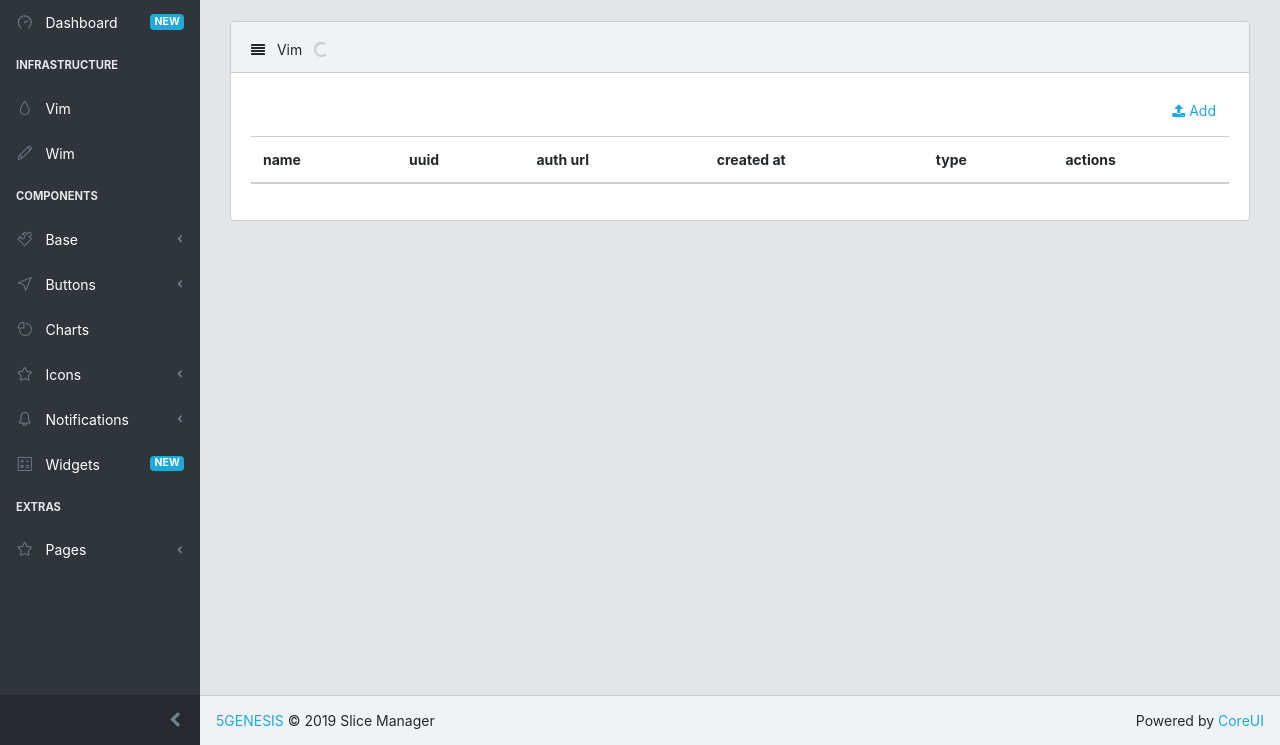
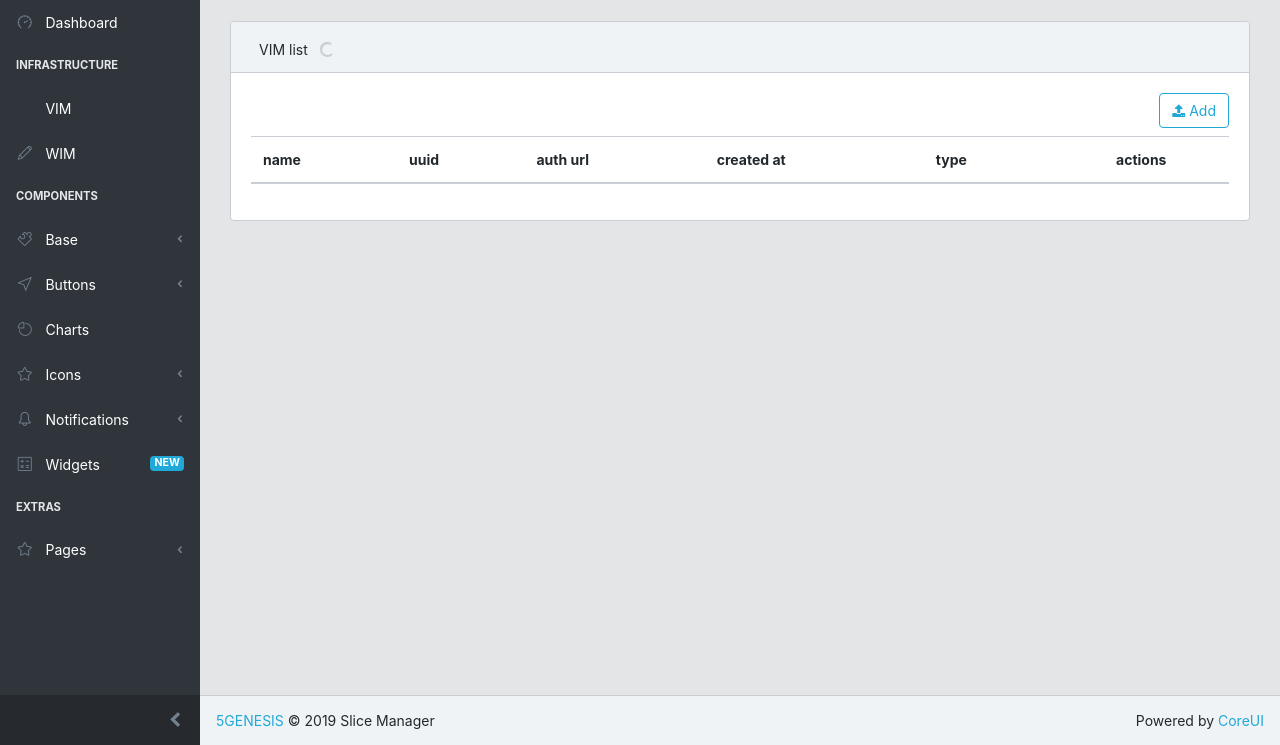
Before and after one commit to medianetlab/katana-slice_manager, a Python web app: template katana-ui/ui/blueprints/page/templates/page/vim.html in a window 1280 px wide. Shown: the part 55-800 px from the top of the page. Run offline with Jinja, Linux system fonts and the light colour scheme; the template is opened without the code that fills it, so the values that code supplies are empty; some libraries are stand-ins or nearby versions.

Commit message:
minor name/css-class fixes

```diff
--- a/katana-ui/ui/blueprints/page/templates/page/vim.html
+++ b/katana-ui/ui/blueprints/page/templates/page/vim.html
@@ -1,6 +1,6 @@
 {% extends 'layouts/base_coreui_dashboard.html' %}
 
-{% block title %}Vim{% endblock %}
+{% block title %}VIM{% endblock %}
 
 {% block body %}
 
@@ -9,12 +9,12 @@
 	<div class="col-lg-12">
 		<div class="card">
 		  <div class="card-header">
-		    <i class="fa fa-align-justify"></i> Vim
+		    <i class="cui-cloud"></i> VIM list
 			<div class="lds-ring lds-vim-table"><div></div><div></div><div></div><div></div></div>
 		</div>
 		  <div class="card-body">
 			<div class="float-right mb-2">
-				<button type="button" class="btn btn-ghost-primary" data-toggle="modal" data-target="#add-modal">
+				<button type="button" class="btn btn-outline-primary" data-toggle="modal" data-target="#add-modal">
 					<i class="fa fa-upload fa-sm"></i> Add
 				</button>
 			</div>
@@ -26,7 +26,7 @@
 		          <th>auth url</th>
 		          <th>created at</th>
 		          <th>type</th>
-		          <th>actions</th>
+		          <th class="text-center">actions</th>
 		        </tr>
 		      </thead>
 		      <tbody class="vim-table-tpl">
@@ -40,7 +40,7 @@
     				<td>{{auth_url}}</td>
     				<td>{{created_at_UTC}}</td>
     				<td>{{type}}</td>
-    				<td>
+    				<td class="text-center">
     					<div class="btn-group mr-2" role="group" aria-label="First group" data-uuid="{{_id}}" data-name="{{name}}">
 							<button class="btn btn-secondary btn-inspect" type="button" data-toggle="modal" data-target="#inspect-modal"><i class="icons font-lg d-block cui-code"></i></button>
 							<button class="btn btn-secondary btn-edit" type="button" data-toggle="modal" data-target="#edit-modal"><i class="icons font-lg d-block cui-pencil"></i></button>
@@ -85,7 +85,7 @@
 </div>
 
 
-<!-- Delete Vim -->
+<!-- Delete VIM -->
 <div class="modal fade show" id="delete-modal" tabindex="-1" role="dialog" aria-labelledby="myModalLabel">
 	<div class="modal-dialog modal-warning" role="document">
 		<div class="modal-content">
@@ -108,7 +108,7 @@
 
 
 
-<!-- Edit Vim -->
+<!-- Edit VIM -->
 <div class="modal fade show" id="edit-modal" tabindex="-1" role="dialog" aria-labelledby="myModalLabel">
 	<div class="modal-dialog" role="document">
 		<div class="modal-content">
@@ -158,12 +158,12 @@
 
 
 
-<!-- Add Vim -->
+<!-- Add VIM -->
 <div class="modal fade show" id="add-modal" tabindex="-1" role="dialog" aria-labelledby="myModalLabel">
 	<div class="modal-dialog" role="document">
 		<div class="modal-content">
 			<div class="modal-header">
-				<h4 class="modal-title">Add Vim</h4>
+				<h4 class="modal-title">Add VIM</h4>
 				<button class="close" type="button" data-dismiss="modal" aria-label="Close">
 				<span aria-hidden="true">×</span>
 				</button>
--- a/katana-ui/ui/templates/layouts/base_coreui_dashboard.html
+++ b/katana-ui/ui/templates/layouts/base_coreui_dashboard.html
@@ -33,7 +33,7 @@
       <button class="navbar-toggler sidebar-toggler d-lg-none mr-auto" type="button" data-toggle="sidebar-show">
         <span class="navbar-toggler-icon"></span>
       </button>
-      <a class="navbar-brand" href="#">
+      <a class="navbar-brand" href="/">
         <img class="navbar-brand-full" src="{{ url_for('static', filename='images/katana-logo.svg') }}" width="115" height="33" alt="CoreUI Logo">
         <img class="navbar-brand-minimized" src="{{ url_for('static', filename='images/katana-logo-no-text.svg') }}" width="30" height="30" alt="CoreUI Logo">
       </a>
@@ -42,7 +42,7 @@
       </button>
       <ul class="nav navbar-nav d-md-down-none">
         <li class="nav-item px-3">
-          <a class="nav-link" href="#">Dashboard</a>
+          <a class="nav-link" href="/">Dashboard</a>
         </li>
         <li class="nav-item px-3">
           <a class="nav-link" href="#">Users</a>
@@ -65,19 +65,18 @@
         <nav class="sidebar-nav">
           <ul class="nav">
             <li class="nav-item">
-              <a class="nav-link" href="index.html">
+              <a class="nav-link" href="/">
                 <i class="nav-icon icon-speedometer"></i> Dashboard
-                <span class="badge badge-primary">NEW</span>
               </a>
             </li>
             <li class="nav-title">Infrastructure</li>
             <li class="nav-item">
               <a class="nav-link" href="/vim">
-                <i class="nav-icon icon-drop"></i> Vim</a>
+                <i class="nav-icon cui-cloud"></i> VIM</a>
             </li>
             <li class="nav-item">
               <a class="nav-link" href="/wim">
-                <i class="nav-icon icon-pencil"></i> Wim</a>
+                <i class="nav-icon icon-pencil"></i> WIM</a>
             </li>
             <li class="nav-title">Components</li>
             <li class="nav-item nav-dropdown">
```
